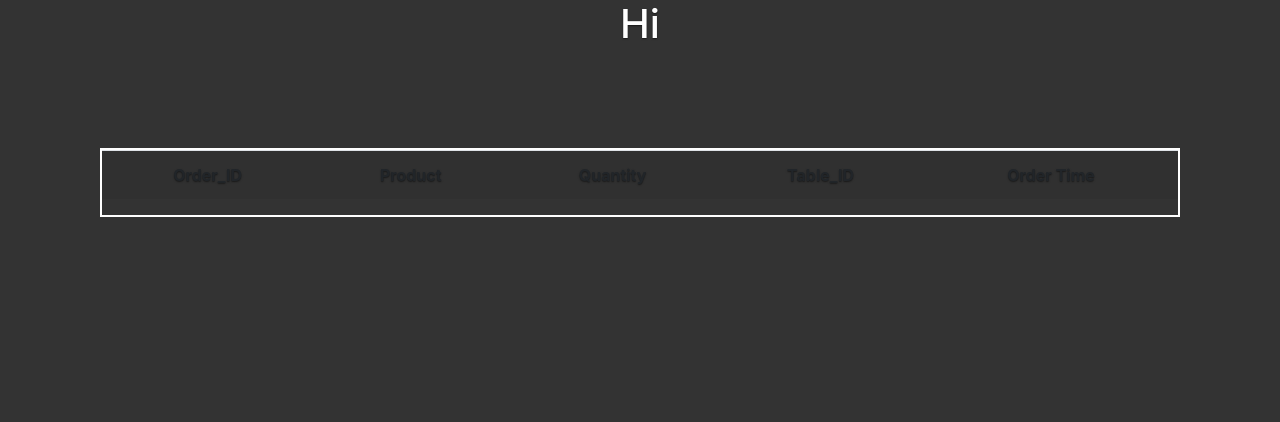
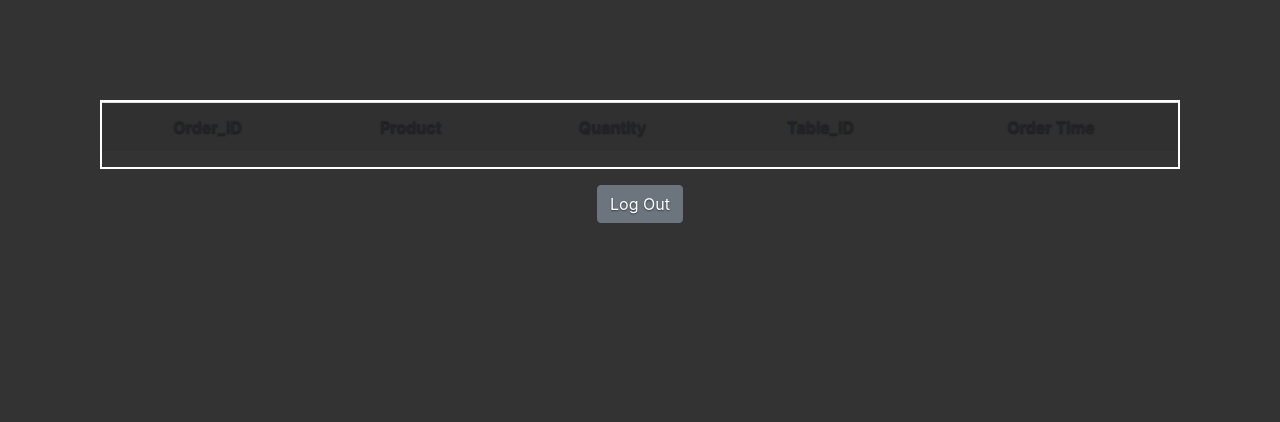
Before and after one commit to ppfz/capstone, a Django app: page /web/order/ in a window 1280 px wide. Shown: the top 422 px of the page. Run offline with Django 3.2, Linux system fonts and the light colour scheme; data comes from the database, SQL or seed files in the repository; lists and menus that the app fills with data are empty; some libraries are stand-ins or nearby versions.

Commit message:
Update order_list.html

```diff
--- a/capstone/web/templates/web/order_list.html
+++ b/capstone/web/templates/web/order_list.html
@@ -1,7 +1,7 @@
 <!DOCTYPE html>
 <html lang="en">
 <head>
-	{% block title %}<title>Order Management System</title>{% endblock %}
+	{% block title %}<title>Order Details</title>{% endblock %}
 	<meta charset="utf-8">
 	<meta name="viewport" content="width=device-width, initial-scale=1">
 	<link href="https://v4-alpha.getbootstrap.com/dist/css/bootstrap.min.css" rel="stylesheet" >
@@ -12,7 +12,7 @@
 
 <body>
 {% block content %}
-	<h1>Hi {{ object.Res_id.Res_name }}</h1>
+
 	<div class="table_container">
 		<table class="table table-striped">
 		<tr id="table_head">
@@ -29,10 +29,16 @@
 			<td>{{ object.Quantity }}</td>
 			<td>{{ object.Order_id.Table_id }}</td>
 			<td>{{ object.Order_id.Timestamp}}</td>
+			<!-- Added status by Xie 11/6 -->
+			<td> <a href="/web/{{ object.pk }}" class="btn btn-sm btn-secondary">confirm</a></td>
 		</tr>
 		{% endfor %}
 		</table>
 	</div>
+	<p></p>
+	<center>
+		<a href="/accounts/logout/" class="btn btn-md btn-secondary">Log Out</a>
+	</center>
 {% endblock %}
 <footer>
 <p class="footer"> &copy 2017 SCU Bluetooth Capstone Team </p>
```
